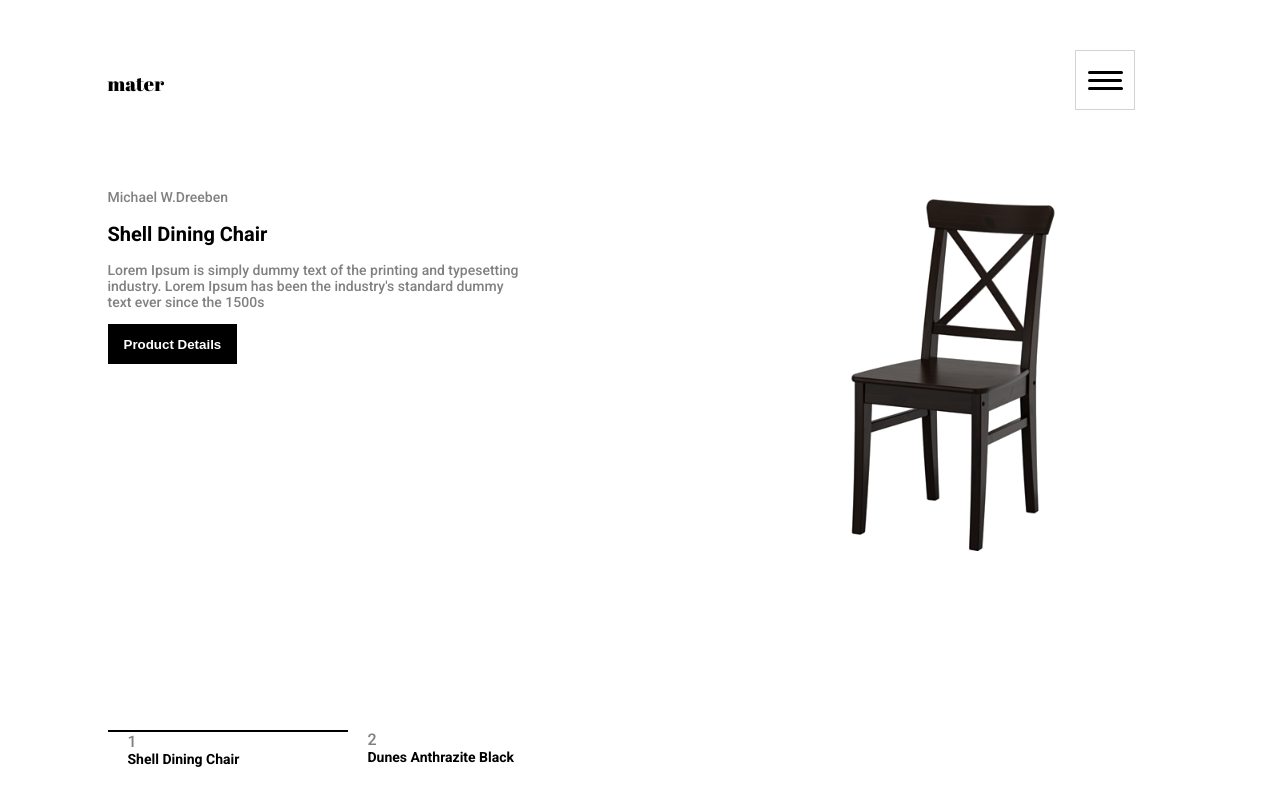
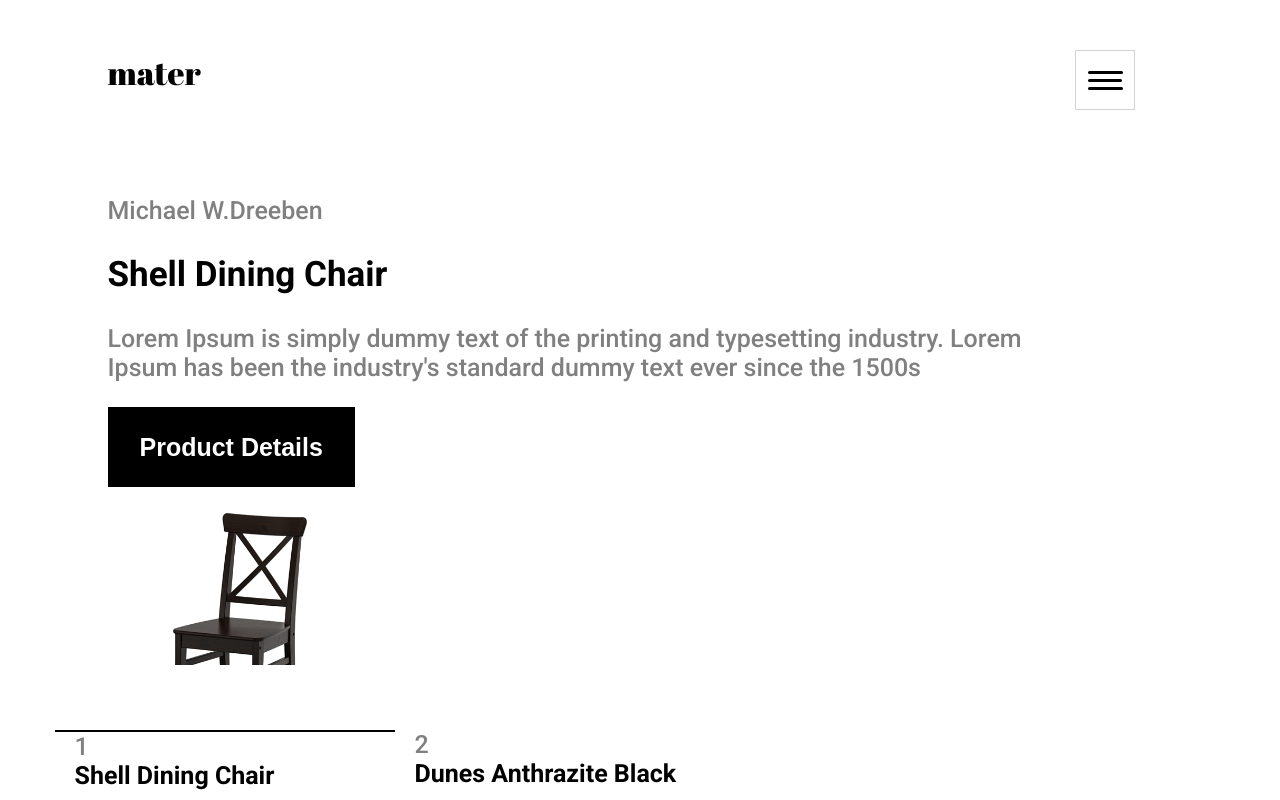
Before and after one commit to ezeagusibarra001/aluxion_prueba_maquetacion, a React (Create React App) app: page / in a window 1280 px wide. Built offline with nearby package versions, Linux system fonts and the light colour scheme.

Commit message:
Responsive Design Done + Read Me

```diff
--- a/src/components/Menu.js
+++ b/src/components/Menu.js
@@ -15,19 +15,36 @@ function Menu() {
   const enterSillon = () => {
     document.querySelector("#sillon").classList.add("sillonopen");
     document.querySelector("#sillon").classList.remove("sillonclose");
+    document.querySelector(".extras1").classList.add("noneVis")
+    document.querySelector(".extras2").classList.add("noneVis")
+    document.querySelector(".extras3").classList.add("noneVis")
+    document.querySelector(".extras1").classList.remove("noneVisOut")
+    document.querySelector(".extras2").classList.remove("noneVisOut")
+    document.querySelector(".extras3").classList.remove("noneVisOut")
   };
   const leaveSillon = () => {
     document.querySelector("#sillon").classList.remove("sillonopen");
     document.querySelector("#sillon").classList.add("sillonclose");
+    document.querySelector(".extras1").classList.remove("noneVis")
+    document.querySelector(".extras2").classList.remove("noneVis")
+    document.querySelector(".extras3").classList.remove("noneVis")
+    document.querySelector(".extras1").classList.add("noneVisOut")
+    document.querySelector(".extras2").classList.add("noneVisOut")
+    document.querySelector(".extras3").classList.add("noneVisOut")
+
   };
   return (
     <Layout>
       <div className="grilla_menu">
         <ul className="lista">
-          <div onMouseEnter={enter} onMouseLeave={leave}>
+          <div onMouseEnter={enter} onMouseLeave={leave} onClick={enter}>
             <li id="collection">Collection</li>
             <ul className="bellow_list">
-              <li onMouseEnter={enterSillon} onMouseLeave={leaveSillon}>
+              <li
+                onMouseEnter={enterSillon}
+                onMouseLeave={leaveSillon}
+                onClick={enterSillon}
+              >
                 Furniture
               </li>
               <li>Lighting</li>
@@ -35,9 +52,9 @@ function Menu() {
             </ul>
           </div>
 
-          <li>Design</li>
-          <li>Craftmanship</li>
-          <li>Ethics</li>
+          <li className="extras1">Design</li>
+          <li className="extras2">Craftmanship</li>
+          <li className="extras3">Ethics</li>
         </ul>
         <div id="sillon" className="sillon">
           <img src={sillon} alt="Sillon" />
--- a/src/components/helpComponents/Product.js
+++ b/src/components/helpComponents/Product.js
@@ -3,22 +3,6 @@ import { useHome } from "../../context/useContext";
 import "../styles/Home.css";
 function Product() {
   const { productos } = useHome();
-  var interval = setInterval(function () {
-    if (document.getElementById(2)) {
-      clearInterval(interval)
-      const p1 = document.getElementById(2);
-      const cargarP = () => {
-        console.log("Ejecuta");
-      };
-      const observador = new IntersectionObserver(cargarP, {
-        root: null,
-        rootMargin: "0px",
-        threshold: "1.0",
-      });
-      observador.observe(p1);
-    }
-  });
-
   return (
     <div className="overflow">
       {productos
--- a/src/components/styles/Home.css
+++ b/src/components/styles/Home.css
@@ -49,5 +49,106 @@
   cursor: pointer;
 }
 .imagen {
-  width: 400px;
+  height: 50vh;
 }
+
+/*RESPONSIVE*/
+/*COMPUTADORA MEDIANA*/
+/*1366×768*/
+@media (min-width: 1366px) {
+  .overflow {
+    max-height: 50vh;
+    margin-top: 12vh;
+  }
+}
+/*MOVIL GRANDE*/
+/*720x1080*/
+@media (min-width: 720px) and (max-width: 1366px) {
+  .overflow {
+    max-height: 63vh;
+    margin-top: 6vh;
+  }
+  .box_left {
+    grid-column: 2/11;
+    grid-row: 2;
+    font-family: "Roboto", sans-serif;
+  }
+  .box_right {
+    grid-column: 2/11;
+    grid-row: 3;
+    font-family: "Roboto", sans-serif;
+  }
+  .imagen {
+    height: 33vh;
+  }
+  .p_text {
+    color: gray;
+    font-weight: 500;
+    font-size: 25px;
+  }
+  .h2_text {
+    font-weight: bold;
+    font-family: "Roboto", sans-serif;
+    font-size: 35px;
+  }
+  .p_description {
+    color: gray;
+    font-weight: 500;
+    font-size: 25px;
+  }
+  .button_detail {
+    border: 0;
+    background-color: black;
+    color: white;
+    height: 80px;
+    font-weight: bold;
+    padding: 20px 32px;
+    cursor: pointer;
+    font-size: 25px;
+  }
+}
+/*MOVIL PEQUEÑO*/
+/*360×640*/
+@media (min-width: 360px) and (max-width: 719px){
+  .overflow {
+    max-height: 65vh;
+    margin-top: 0vh;
+  }
+  .box_left {
+    grid-column: 2/11;
+    grid-row: 2;
+    font-family: "Roboto", sans-serif;
+  }
+  .box_right {
+    grid-column: 2/11;
+    grid-row: 3;
+    font-family: "Roboto", sans-serif;
+  }
+  .imagen {
+    height: 30vh;
+  }
+  .p_text {
+    color: gray;
+    font-weight: 500;
+    font-size: 14px;
+  }
+  .h2_text {
+    font-weight: bold;
+    font-family: "Roboto", sans-serif;
+    font-size: 20px;
+  }
+  .p_description {
+    color: gray;
+    font-weight: 500;
+    font-size: 14px;
+  }
+  .button_detail {
+    border: 0;
+    background-color: black;
+    color: white;
+    height: 40px;
+    font-weight: bold;
+    padding: 10px 16px;
+    cursor: pointer;
+  }
+}
--- a/src/components/styles/Menu.css
+++ b/src/components/styles/Menu.css
@@ -11,6 +11,8 @@
   grid-column: 7/11;
   grid-row: 2;
   opacity: 0;
+  z-index: -1;
+  margin-top: 12vh;
 }
 .sillonopen {
   animation-duration: 2s;
@@ -24,7 +26,7 @@
 }
 
 .sillon img {
-  width: 400px;
+  width: 600px;
 }
 .lista {
   grid-column: 2/6;
@@ -36,6 +38,9 @@
   font-family: "Roboto", sans-serif;
   font-size: 27px;
   width: fit-content;
+  animation-duration: 5s;
+  animation-fill-mode: forwards;
+  animation-name: lista;
 }
 .lista li {
   margin-bottom: 50px;
@@ -102,6 +107,16 @@
   width: 50px;
   cursor: pointer;
 }
+.noneVis {
+  animation-duration: 2s;
+  animation-fill-mode: forwards;
+  animation-name: noneVis;
+}
+.noneVisOut {
+  animation-duration: 2s;
+  animation-fill-mode: forwards;
+  animation-name: noneVisOut;
+}
 @keyframes bellow_list {
   0% {
     opacity: 0;
@@ -126,3 +141,94 @@
     opacity: 0;
   }
 }
+@keyframes lista {
+  0% {
+    opacity: 0;
+  }
+  100% {
+    opacity: 1;
+  }
+}
+@keyframes noneVis {
+  0% {
+    opacity: 1;
+  }
+  100% {
+    opacity: 0;
+  }
+}
+@keyframes noneVisOut {
+  0% {
+    opacity: 0;
+  }
+  100% {
+    opacity: 1;
+  }
+}
+
+/*RESPONSIVE*/
+/*1366×768*/
+@media (min-width: 1920px) {
+  .sillon img {
+    width: 35vw;
+  }
+  .lista {
+    font-size: 30px;
+  }
+  .bellow_list {
+    font-size: 22px;
+  }
+}
+/*COMPUTADORA MEDIANA*/
+
+/*1366×768*/
+@media (min-width: 1366px) and (max-width:1919px){
+  .sillon img {
+    width: 400px;
+  }
+}
+/*MOVIL GRANDE*/
+/*720x1080*/
+@media (min-width: 720px) and (max-width: 1366px) {
+  .sillon {
+    grid-column: 2/11;
+    grid-row: 2;
+    margin-top: 25vh;
+  }
+  .sillon img {
+    width: 500px;
+  }
+  .lista {
+    font-size: 55px;
+  }
+  .bellow_list {
+    font-size: 45px;
+  }
+  .grilla_menu2 {
+    font-size: 32px;
+
+  }
+  .group1 p {
+    margin: 0;
+    padding: 10px 20px;
+    width: 110px;
+    cursor: pointer;
+  }
+  .group2 p {
+    margin: 0;
+    padding: 10px 20px;
+    width: 110px;
+    cursor: pointer;
+  }
+}
+/*MOVIL PEQUEÑO*/
+/*360×640*/
+@media (min-width: 360px) and (max-width: 719px) {
+  .sillon {
+    grid-column: 2/11;
+    margin-top: 12vh;
+  }
+  .sillon img {
+    width: 300px;
+  }
+}
--- a/src/components/styles/MenuX.css
+++ b/src/components/styles/MenuX.css
@@ -38,3 +38,43 @@
   border-top: 2px solid black;
   cursor: pointer;
 }
+/*RESPONSIVE*/
+/*COMPUTADORA MEDIANA*/
+/*1366×768*//*
+@media (min-width: 1366px) {
+
+}*/
+/*MOVIL GRANDE*/
+/*720x1280*/
+@media (min-width: 720px) and (max-width: 1366px) {
+  .footer{
+    grid-column: 2;
+  }
+  .uno{
+    width: 300px;
+  }
+  .number{
+    font-size: 25px;
+
+  }
+  .text_title{
+    font-size: 25px;
+  }
+}
+/*MOVIL PEQUEÑO*/
+/*360×640*/
+@media (min-width: 360px) and (max-width: 719px){
+  .footer{
+    grid-column: 2;
+  }
+  .uno{
+    width: 125px;
+  }
+  .number{
+    font-size: 15px;
+
+  }
+  .text_title{
+    font-size: 15px;
+  }
+}
--- a/src/components/styles/Navbar.css
+++ b/src/components/styles/Navbar.css
@@ -125,3 +125,22 @@
     transform: translateY(0px) rotate(0deg);
   }
 }
+/*RESPONSIVE*/
+/*COMPUTADORA MEDIANA*/
+/*1366×768*//*
+@media (min-width: 1366px) {
+
+}*/
+/*MOVIL GRANDE*/
+/*720x1280*/
+@media (min-width: 720px) and (max-width: 1366px) {
+.text_p{
+  margin: 0;
+  font-size: 33px;
+}
+}
+/*MOVIL PEQUEÑO*/
+/*360×640*//*
+@media (min-width: 360px) and (max-width: 719px){
+
+}*/
```
Also changed, not shown: 1 other file (tests, documents, lock files or other folders).
